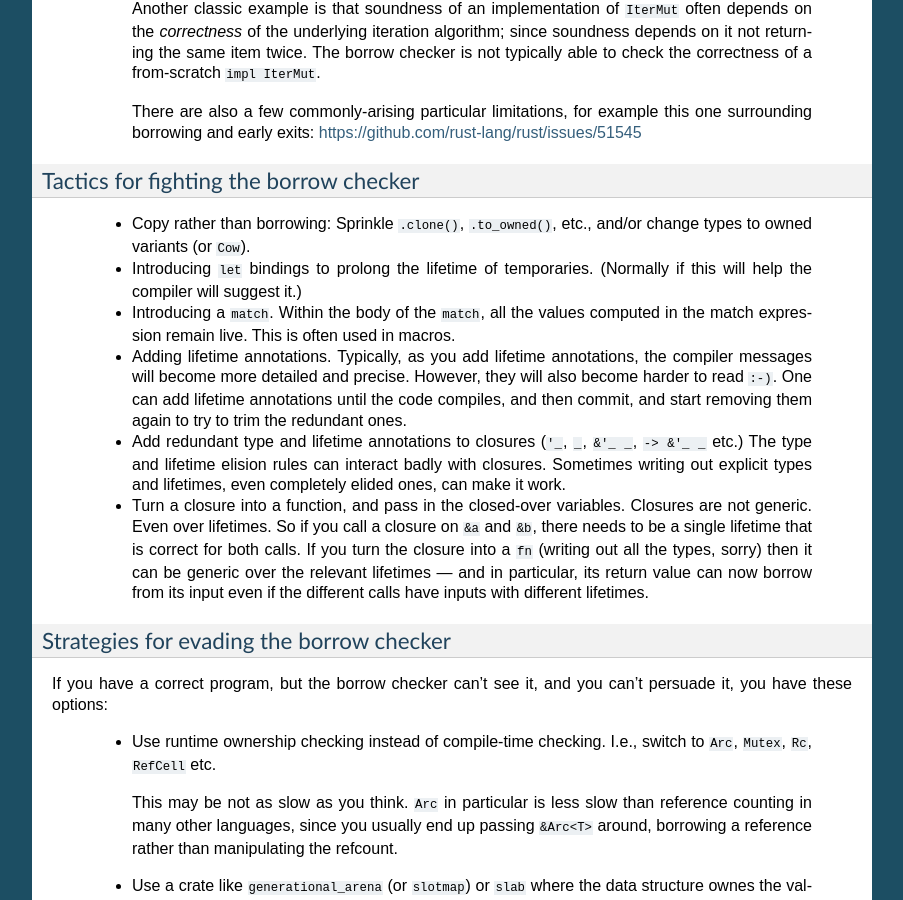
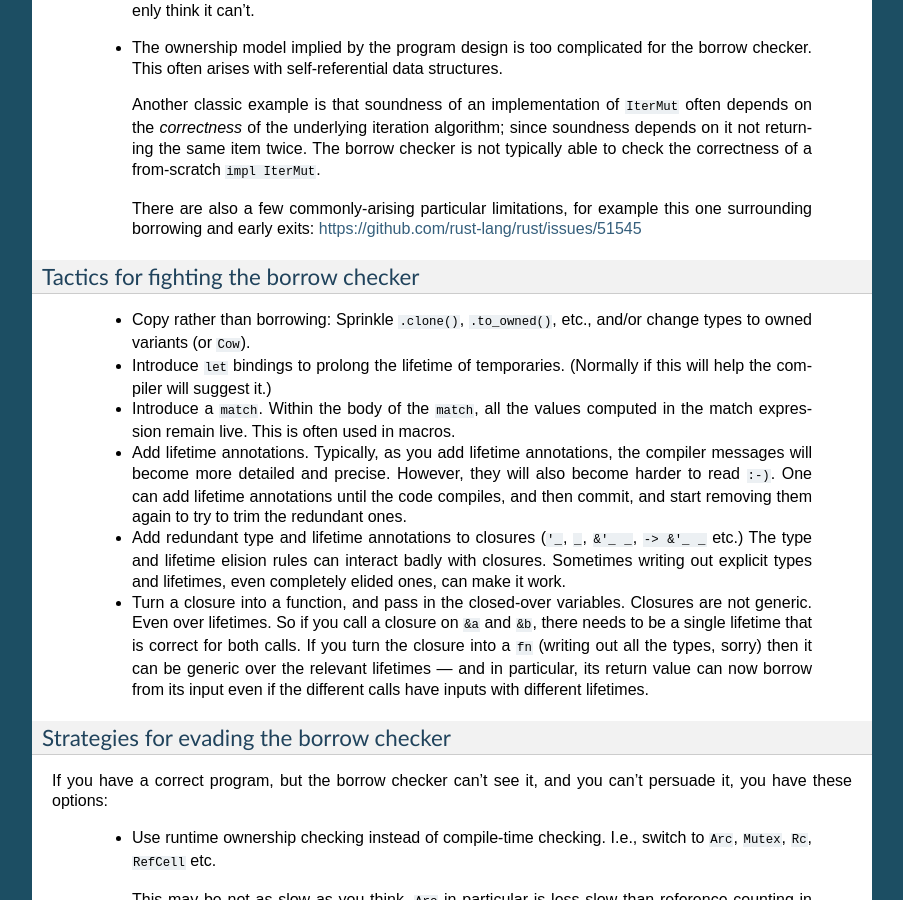
Before and after one commit to cxw620/rust-polyglot, a Sphinx documentation site: the page built from docs/ownership.rst, in a window 1280 px wide and 900 px high, scrolled down 2008 px. Shown: the whole window, without its empty margins (198-1101 px from the left). Built offline with Sphinx 7.4.7, drawn with Linux system fonts in a browser that asks for light colours; some of the changed text lies outside the part shown.

Commit message:
tweaks
Signed-off-by: Ian Jackson <ijackson@chiark.greenend.org.uk>

```diff
--- a/docs/ownership.rst
+++ b/docs/ownership.rst
@@ -176,15 +183,15 @@ Tactics for fighting the borrow checker
    Sprinkle ``.clone()``, ``.to_owned()``, etc., and/or
    change types to owned variants (or ``Cow``).
 
- * Introducing ``let`` bindings to prolong the lifetime of temporaries.
+ * Introduce ``let`` bindings to prolong the lifetime of temporaries.
    (Normally if this will help the compiler will suggest it.)
 
- * Introducing a ``match``.
+ * Introduce a ``match``.
    Within the body of the ``match``,
    all the values computed in the match expression remain live.
    This is often used in macros.
 
- * Adding lifetime annotations.
+ * Add lifetime annotations.
    Typically, as you add lifetime annotations,
    the compiler messages will become more detailed and precise.
    However, they will also become harder to read ``:-)``.
```
Also changed, not shown: other parts of docs/ownership.rst (+7 -0 lines), docs/types.rst (+4 -4 lines).
